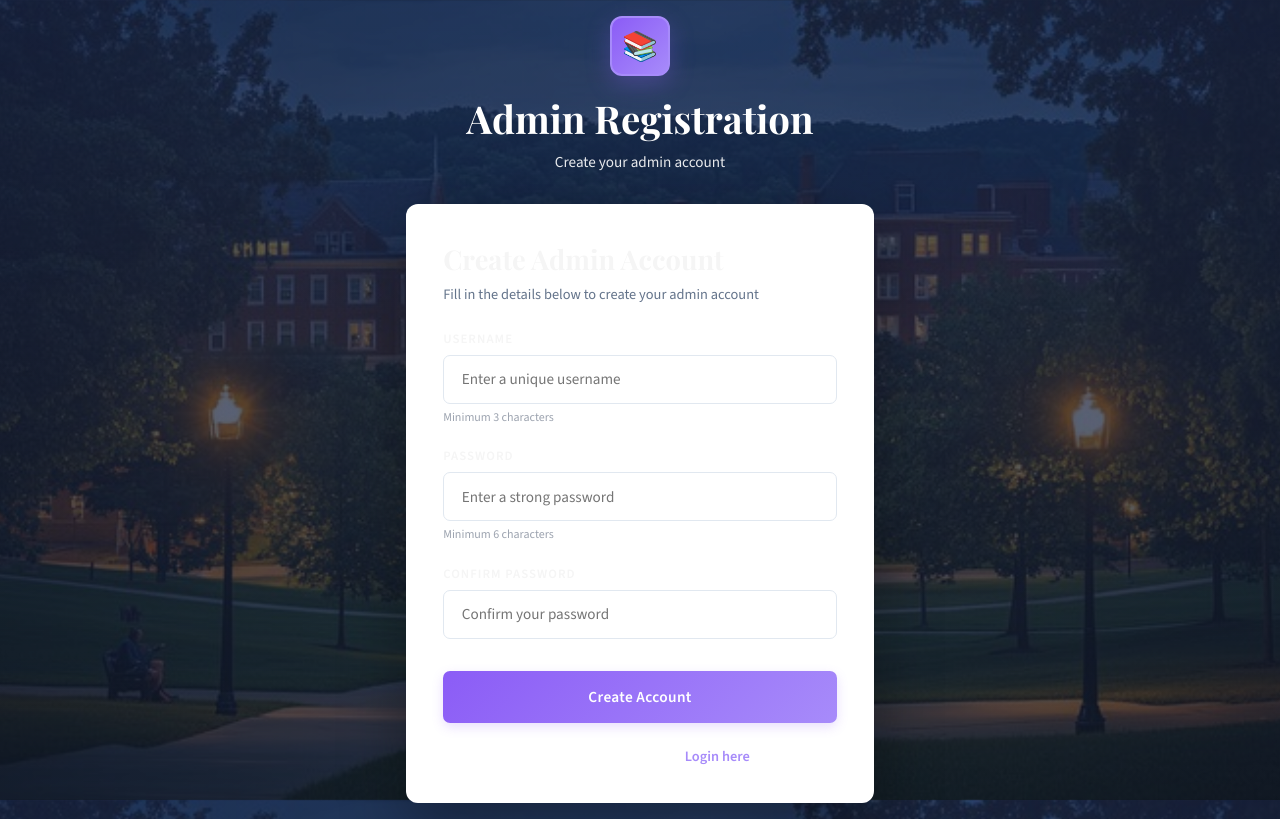
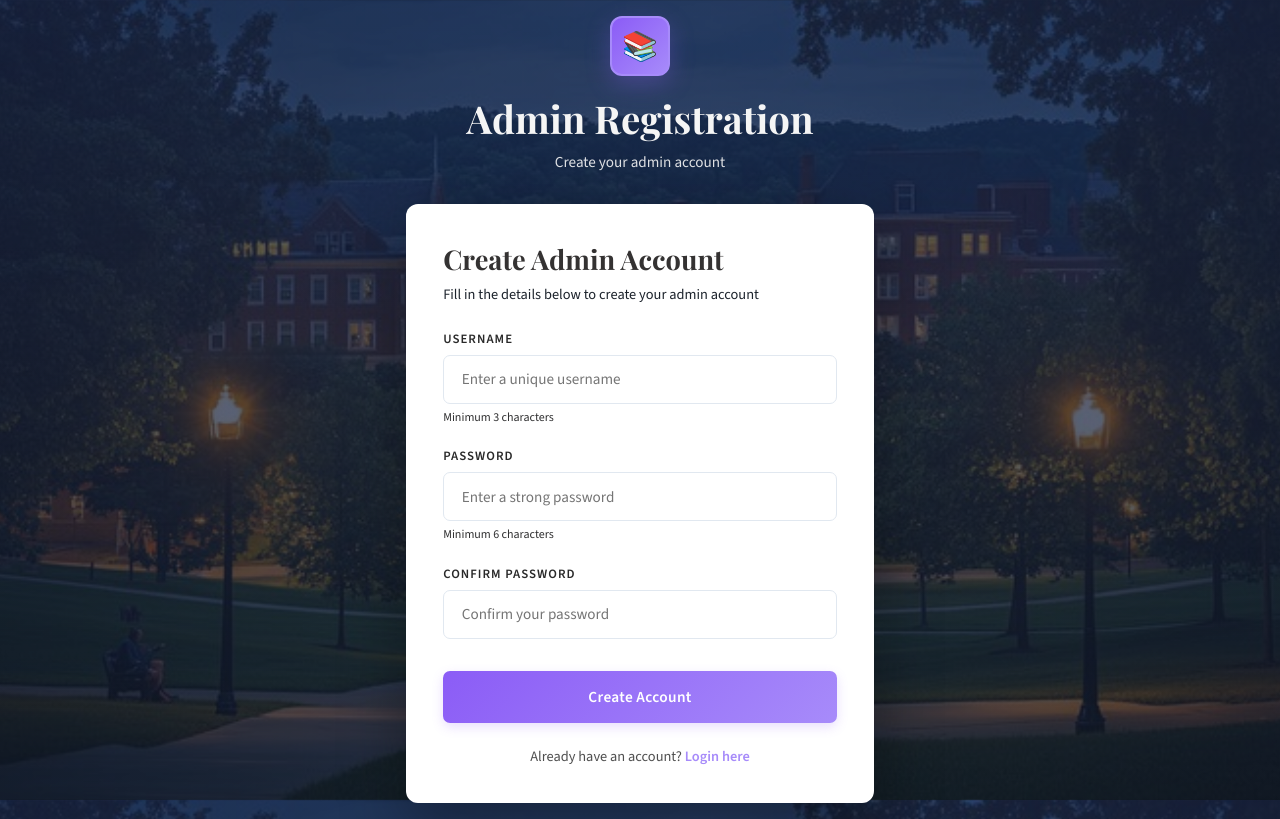
Before and after one commit to padmaja48/StudentResultManagement, a Flask app: page /admin/register in a window 1280 px wide. Run offline with Flask 3, Linux system fonts and the light colour scheme.

Commit message:
Success Commit

```diff
--- a/templates/admin_register.html
+++ b/templates/admin_register.html
@@ -32,7 +32,7 @@
         .register-header {
             text-align: center;
             margin-bottom: 2rem;
-            color: white;
+            color: rgb(9, 9, 9);
         }
 
         .brand-icon-lg {
@@ -49,7 +49,7 @@
         .brand-title {
             font-family: 'Playfair Display', serif;
             font-size: 2.4rem;
-            color: white;
+            color: rgb(33, 32, 32);
             margin-bottom: 0.5rem;
             font-weight: 700;
         }
@@ -76,14 +76,14 @@
         .register-title {
             font-family: 'Playfair Display', serif;
             font-size: 1.7rem;
-            color: whitesmoke;
+            color: rgb(52, 50, 50);
             margin-bottom: 0.5rem;
             font-weight: 700;
         }
 
         .register-sub {
             font-size: 0.9rem;
-            color: #64748b;
+            color: #1c232c;
             margin-bottom: 1.6rem;
         }
 
@@ -95,7 +95,7 @@
             font-weight: 700;
             text-transform: uppercase;
             letter-spacing: 0.08em;
-            color: whitesmoke;
+            color: rgb(41, 41, 41);
             margin-bottom: 0.5rem;
         }
 
@@ -118,7 +118,7 @@
 
         .form-hint {
             font-size: 0.75rem;
-            color: #9ca3af;
+            color: #2f2f30;
             margin-top: 0.3rem;
         }
 
@@ -167,7 +167,7 @@
         .login-link {
             text-align: center;
             margin-top: 1.5rem;
-            color: rgba(255,255,255,0.8);
+            color: rgba(35, 35, 35, 0.8);
             font-size: 0.9rem;
         }
 
@@ -184,7 +184,7 @@
 
         .register-footer {
             text-align: center;
-            color: rgba(255,255,255,0.8);
+            color: rgba(45, 45, 45, 0.8);
             font-size: 0.75rem;
             margin-top: 2rem;
         }
@@ -204,8 +204,8 @@
 <div class="register-wrap">
     <div class="register-header">
         <div class="brand-icon-lg">📚</div>
-        <div class="brand-title">Admin Registration</div>
-        <div class="brand-sub">Create your admin account</div>
+        <div class="brand-title" style = "color: whitesmoke">Admin Registration</div>
+        <div class="brand-sub" style = "color: whitesmoke">Create your admin account</div>
     </div>
 
     <!-- Flash Messages -->
```
